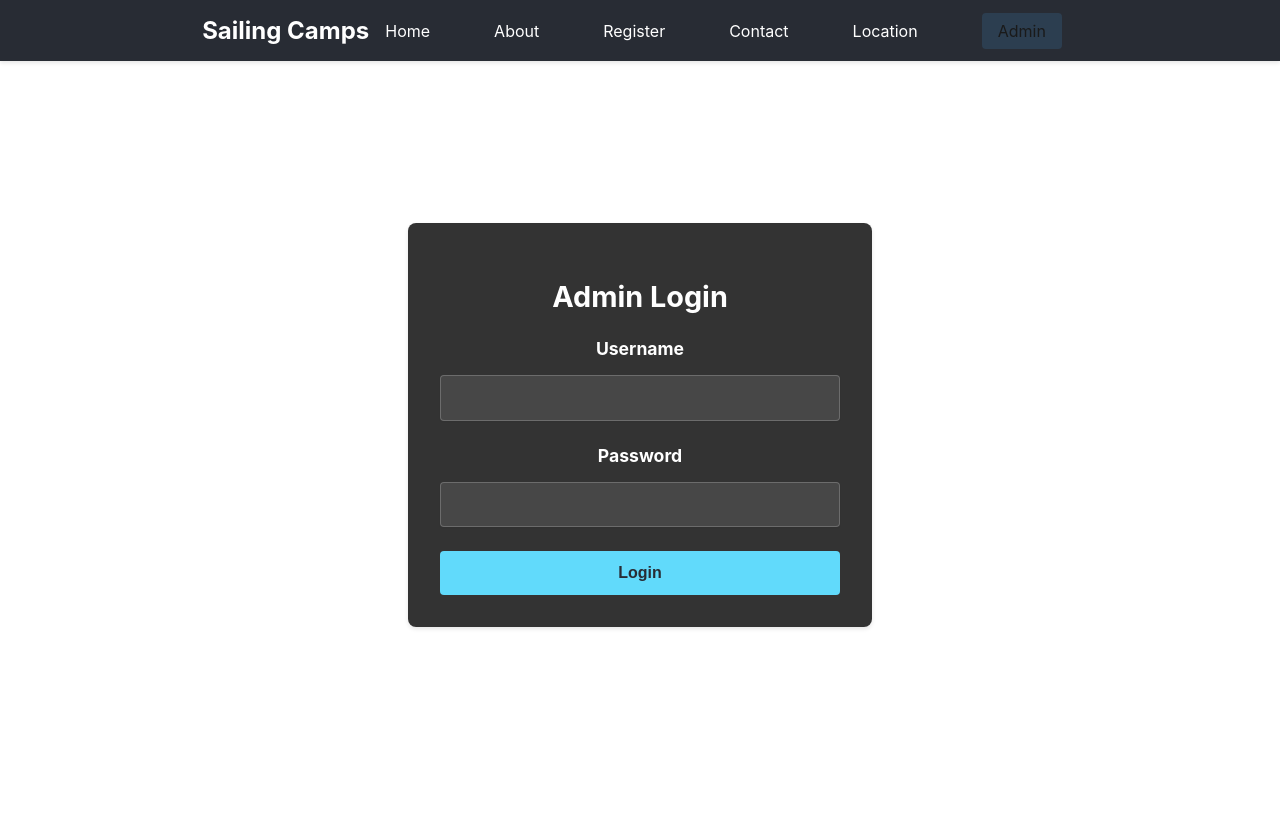
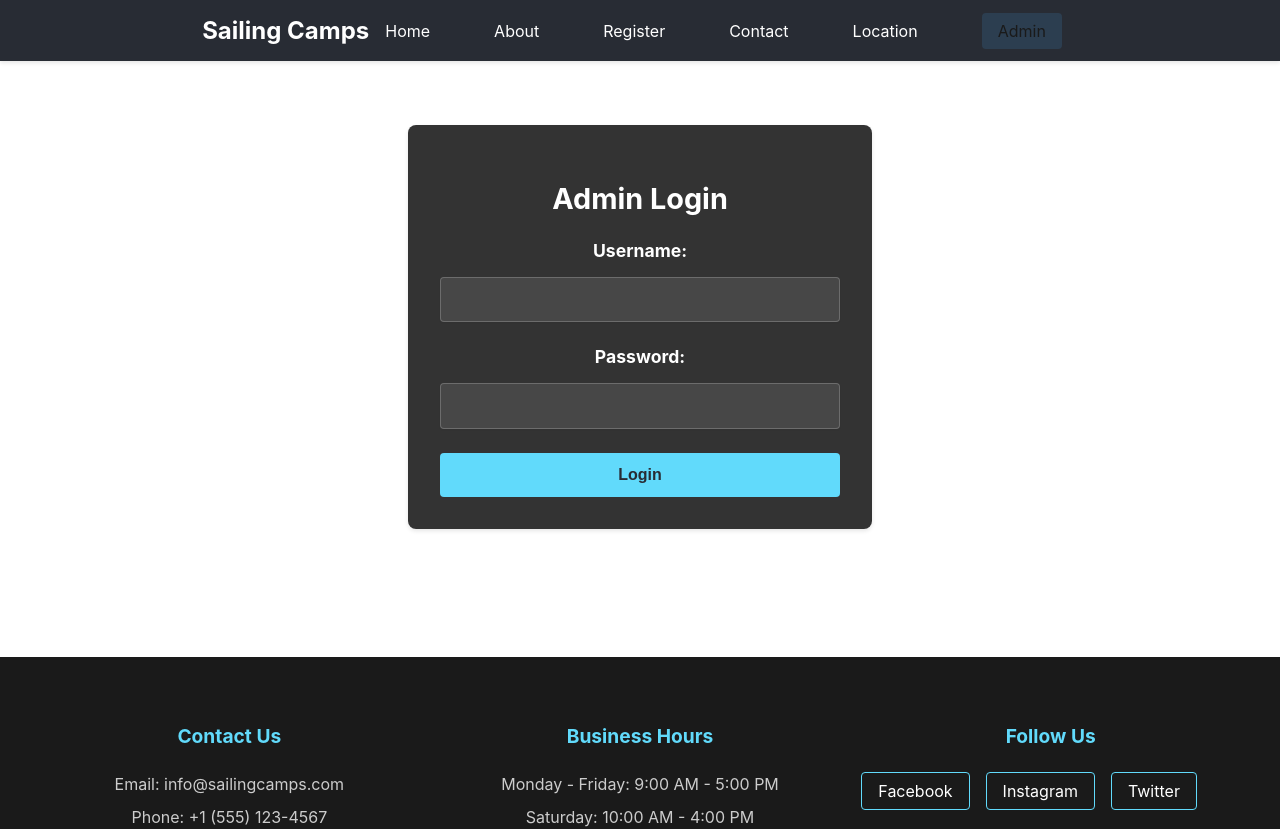
Before and after one commit to Kissdome/SailingCamp, a React (Create React App) app: page /admin in a window 1280 px wide. Shown: the top 829 px of the page. Built offline with nearby package versions, Linux system fonts and the light colour scheme.

Commit message:
fix: Add Admin component and styles, update routing for admin page

```diff
--- a/src/App.js
+++ b/src/App.js
@@ -7,8 +7,7 @@ import About from "./components/About/About";
 import CampRegistrationForm from "./components/CampRegistrationForm/CampRegistrationForm";
 import ContactForm from "./components/ContactForm/ContactForm";
 import Location from "./components/Location/Location";
-import AdminLogin from "./components/AdminLogin/AdminLogin";
-import AdminDashboard from "./components/AdminDashboard/AdminDashboard";
+import Admin from "./components/Admin";
 import "./App.css";
 
 function App() {
@@ -34,8 +33,7 @@ function App() {
                         <Route path="/register" element={<CampRegistrationForm />} />
                         <Route path="/contact" element={<ContactForm />} />
                         <Route path="/location" element={<Location />} />
-                        <Route path="/admin" element={isAuthenticated ? <Navigate to="/admin/dashboard" /> : <AdminLogin onLogin={handleLogin} />} />
-                        <Route path="/admin/dashboard" element={isAuthenticated ? <AdminDashboard onLogout={handleLogout} /> : <Navigate to="/admin" />} />
+                        <Route path="/admin" element={<Admin onLoginSuccess={handleLogin} />} />
                     </Routes>
                 </main>
                 <Footer />
--- /dev/null
+++ b/src/components/Admin.css
@@ -0,0 +1,69 @@
+.admin-login {
+    max-width: 400px;
+    margin: 2rem auto;
+    padding: 2rem;
+    background-color: #2c3e50;
+    border-radius: 8px;
+    box-shadow: 0 4px 6px rgba(0, 0, 0, 0.1);
+}
+
+.admin-login h2 {
+    color: #fff;
+    text-align: center;
+    margin-bottom: 1.5rem;
+}
+
+.admin-login .form-group {
+    margin-bottom: 1.5rem;
+}
+
+.admin-login label {
+    display: block;
+    margin-bottom: 0.5rem;
+    color: #fff;
+    font-weight: bold;
+}
+
+.admin-login input {
+    width: 100%;
+    padding: 0.8rem;
+    border: 1px solid rgba(255, 255, 255, 0.2);
+    border-radius: 4px;
+    font-size: 1rem;
+    background-color: rgba(255, 255, 255, 0.1);
+    color: #fff;
+    box-sizing: border-box;
+}
+
+.admin-login input:focus {
+    outline: none;
+    border-color: #61dafb;
+    background-color: rgba(255, 255, 255, 0.15);
+}
+
+.admin-login .submit-button {
+    width: 100%;
+    padding: 0.8rem;
+    background-color: #61dafb;
+    color: #282c34;
+    border: none;
+    border-radius: 4px;
+    font-size: 1rem;
+    font-weight: bold;
+    cursor: pointer;
+    transition: background-color 0.3s ease;
+}
+
+.admin-login .submit-button:hover {
+    background-color: #4fa8c7;
+}
+
+.admin-login .error-message {
+    color: #ff6b6b;
+    background-color: rgba(255, 107, 107, 0.1);
+    border: 1px solid rgba(255, 107, 107, 0.3);
+    padding: 0.8rem;
+    border-radius: 4px;
+    margin-bottom: 1rem;
+    text-align: center;
+}
--- a/src/components/Admin.js
+++ b/src/components/Admin.js
@@ -1,9 +1,11 @@
 import React, { useState } from "react";
 import { useNavigate } from "react-router-dom";
-import { API_ENDPOINTS } from "./config";
-import AdminDashboard from "./AdminDashboard";
+import PropTypes from "prop-types";
+import { API_ENDPOINTS } from "../config";
+import AdminDashboard from "./AdminDashboard/AdminDashboard";
+import "./Admin.css";
 
-function Admin() {
+const Admin = ({ onLoginSuccess }) => {
     const [isLoggedIn, setIsLoggedIn] = useState(false);
     const [error, setError] = useState(null);
     const [loginData, setLoginData] = useState({
@@ -28,6 +30,9 @@ function Admin() {
             const data = await response.json();
             localStorage.setItem("adminToken", data.token);
             setIsLoggedIn(true);
+            if (onLoginSuccess) {
+                onLoginSuccess();
+            }
         } catch (err) {
             setError(err.message);
         }
@@ -39,7 +44,16 @@ function Admin() {
         navigate("/");
     };
 
+    const handleInputChange = (e) => {
+        const { name, value } = e.target;
+        setLoginData((prev) => ({
+            ...prev,
+            [name]: value,
+        }));
+    };
+
     if (!isLoggedIn) {
+        const { username, password } = loginData;
         return (
             <div className="admin-login">
                 <h2>Admin Login</h2>
@@ -47,11 +61,11 @@ function Admin() {
                 <form onSubmit={handleLogin}>
                     <div className="form-group">
                         <label htmlFor="username">Username:</label>
-                        <input type="text" id="username" value={loginData.username} onChange={(e) => setLoginData({ ...loginData, username: e.target.value })} required />
+                        <input type="text" id="username" name="username" value={username} onChange={handleInputChange} required />
                     </div>
                     <div className="form-group">
                         <label htmlFor="password">Password:</label>
-                        <input type="password" id="password" value={loginData.password} onChange={(e) => setLoginData({ ...loginData, password: e.target.value })} required />
+                        <input type="password" id="password" name="password" value={password} onChange={handleInputChange} required />
                     </div>
                     <button type="submit" className="submit-button">
                         Login
@@ -62,6 +76,10 @@ function Admin() {
     }
 
     return <AdminDashboard onLogout={handleLogout} />;
-}
+};
+
+Admin.propTypes = {
+    onLoginSuccess: PropTypes.func,
+};
 
 export default Admin;
```
